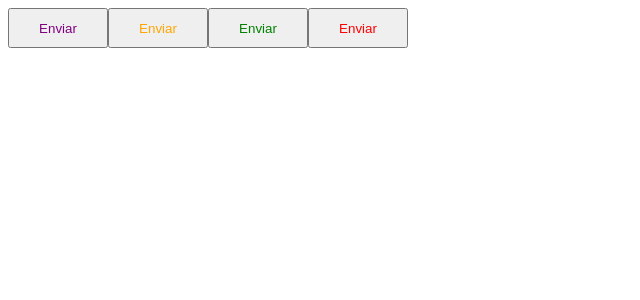
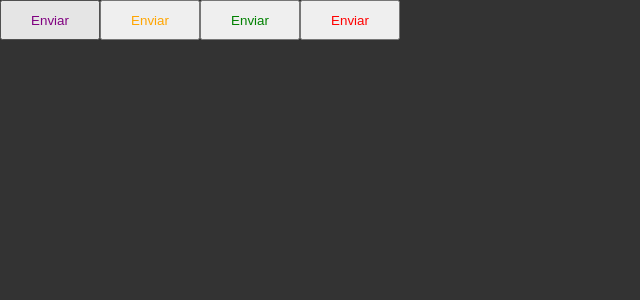
Before and after one commit to weslleyolli/ignite-timer, a React (Vite) app in the folder timer-ignite/: page / in a window 1280 px wide. Shown: the top 300 px of the page, without its empty margins (0-640 px from the left). Built offline with nearby package versions, Linux system fonts and the light colour scheme.

Commit message:
Global styles

```diff
--- a/timer-ignite/src/App.tsx
+++ b/timer-ignite/src/App.tsx
@@ -1,6 +1,7 @@
 import { ThemeProvider } from "styled-components";
 import { Button } from "./components/Button";
 import { defaultTheme } from "./styles/themes/default";
+import { GlobalStyle } from "./styles/global";
 
 export function App() {
 
@@ -10,6 +11,8 @@
       <Button variant="secondary"/>
       <Button variant="success"/>
       <Button variant="danger"/>
+
+      <GlobalStyle />
     </ThemeProvider>
   )
 }
--- /dev/null
+++ b/timer-ignite/src/styles/global.ts
@@ -0,0 +1,14 @@
+import { createGlobalStyle } from 'styled-components'
+
+export const GlobalStyle = createGlobalStyle`
+    * {
+        margin: 0;
+        padding: 0;
+        box-sizing: border-box;
+    }
+
+    body {
+        background: #333;
+        color: #fff;
+    }
+`
```
